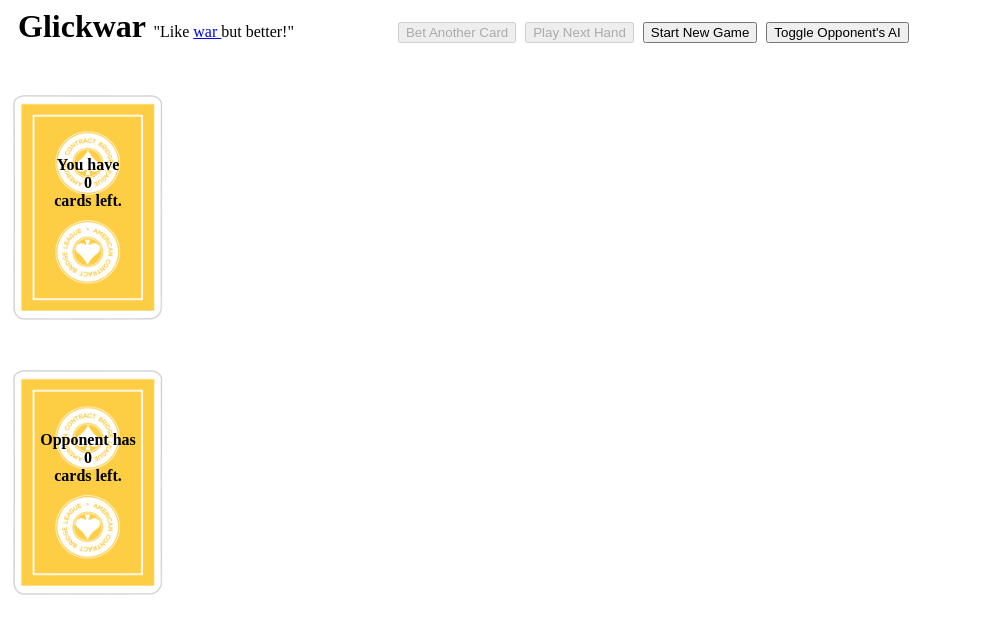
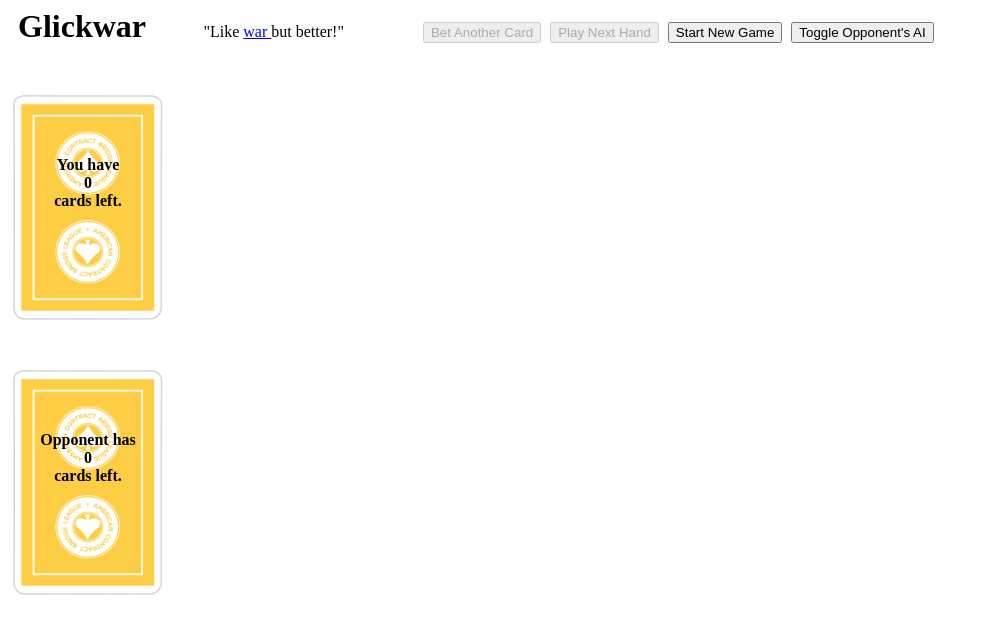
Before and after one commit to danjglick/glickwar, a plain HTML site: page index.html in a window 1280 px wide. Shown: the whole page, without its empty margins (0-984 px from the left). Drawn offline with Linux system fonts and the light colour scheme.

Commit message:
Update glickwar.css

```diff
--- a/glickwar.css
+++ b/glickwar.css
@@ -29,14 +29,12 @@ button {
     text-align: center;
 }
 
-#bet_another_card_button {
-    margin-left: 100px;
+#slogan {
+    padding-left: 50px;
 }
 
-#brain_gif {
-    margin-top: 10;
-    position: fixed;
-    left: -2px
+#bet_another_card_button {
+    margin-left: 75px;
 }
 
 #network_gif {
```
